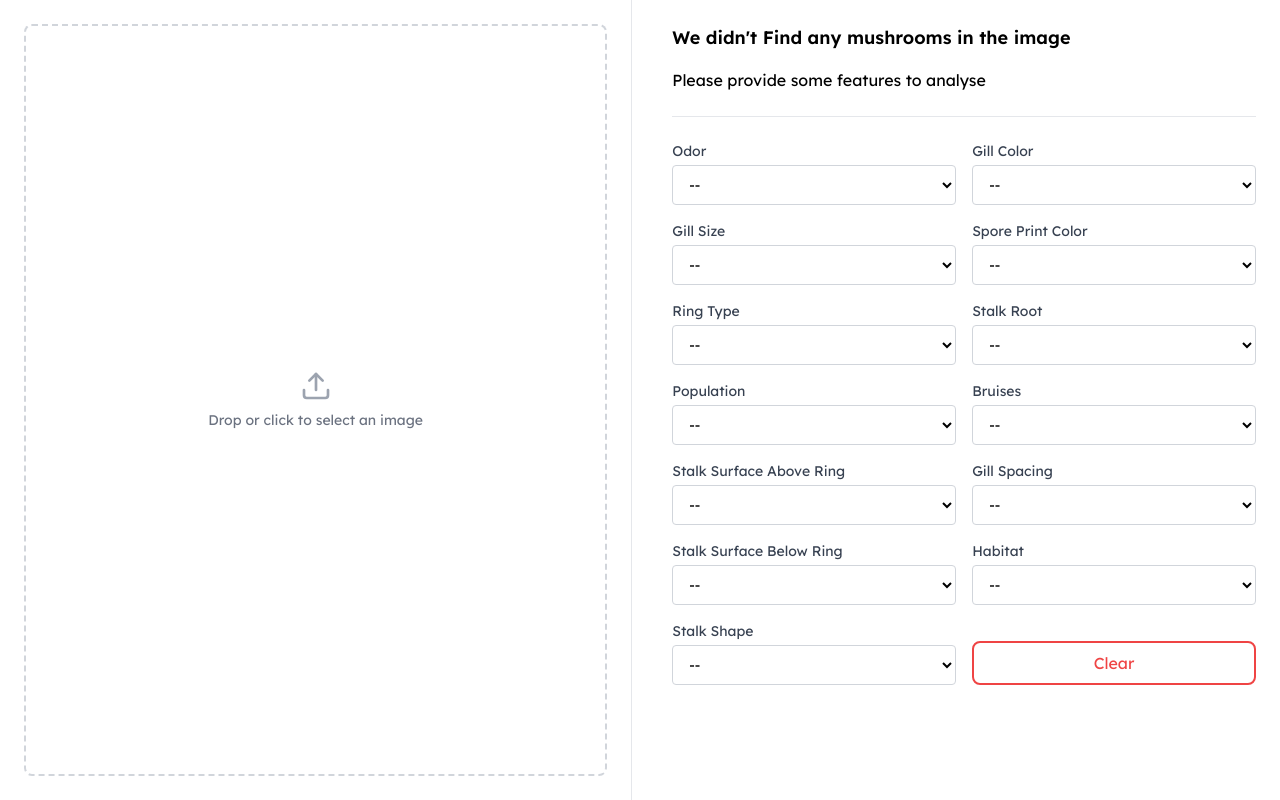
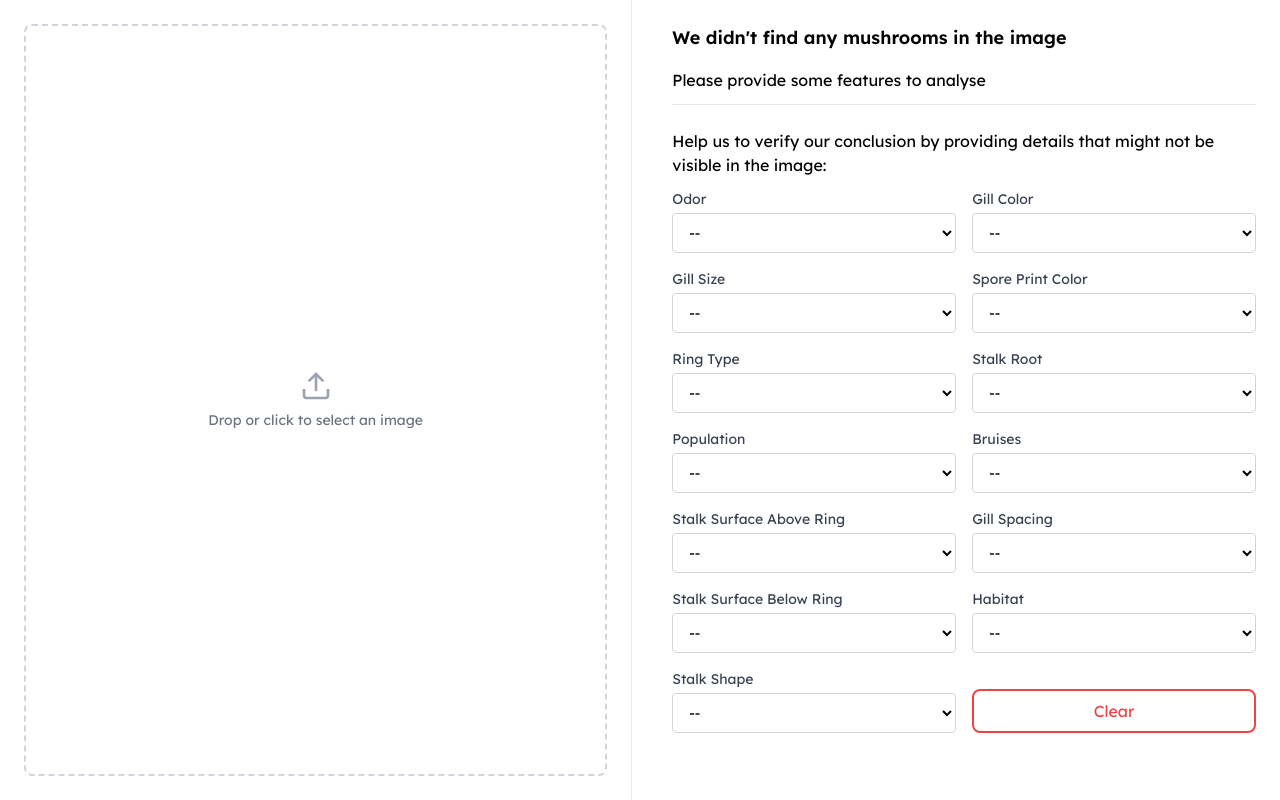
Before and after one commit to HenryShaoR/MushroomClassificationFullStack, a React (Vite) app: page / in a window 1280 px wide. Built offline with nearby package versions, Linux system fonts and the light colour scheme.

Commit message:
UI update

```diff
--- a/src/App.tsx
+++ b/src/App.tsx
@@ -184,7 +184,7 @@ function App() {
             </div>
 
             {/* Right: 13 dropdowns */}
-            <div className="w-full max-h-screen overflow-y-auto p-6 space-y-6">
+            <div className="w-full max-h-screen overflow-y-auto p-6">
                 <div className="w-full flex-col">
                     { yoloLoading ?
                         <div className="flex justify-center items-center space-x-2 mt-4">
@@ -193,7 +193,7 @@ function App() {
                         </div> :
                         <h2 className="text-lg font-semibold">
                             { mostProbable.length === 0 ?
-                                "We didn't Find any mushrooms in the image":
+                                "We didn't find any mushrooms in the image":
                                 <>
                                     The most probable mushroom in the image is&nbsp;
                                     {mostProbable[0]}
@@ -225,7 +225,7 @@ function App() {
                                 }
                             </h2>
                             {0 < validFeatureCount && validFeatureCount <= 3 &&
-                                <h2 className="whitespace-pre-wrap mt-6 text-orange-600">
+                                <h2 className="whitespace-pre-wrap mt-2 text-orange-600">
                                     {`You provided ${validFeatureCount} features, which might not provide an accurate result`}
                                 </h2>
                             }
@@ -234,14 +234,17 @@ function App() {
                 </div>
                 { mostProbable.length > 0 && lrResult !== null &&
                     <>
-                        <div className="border-t border-gray-200 pb-6"/>
-                        <span className={mostProbable[6] === lrResult >= 50 ? "text-green-500" : "text-red-500"}>
-                            {mostProbable[6] === lrResult >= 50 ? "Analysis from image and features agree using 50% threshold." : "WARNING: Analysis from image and features DISAGREE using 50% threshold. Please proceed with care."}
-                        </span>
+                        <div className="border-t border-gray-200 mt-3 pb-3"/>
+                        <div className="flex items-center justify-center items-center">
+                            <span className={mostProbable[6] === lrResult >= 50 ? "text-green-500" : "text-red-500"}>
+                                {mostProbable[6] === lrResult >= 50 ? "Analysis from image and features agree using 50% threshold." : "WARNING: Analysis from image and features DISAGREE using 50% threshold. Please proceed with care."}
+                            </span>
+                        </div>
                     </>
                 }
-                <div className="border-b border-gray-200"/>
-                <div className="grid grid-cols-2 gap-4">
+                <div className="border-t border-gray-200 mt-3 pb-6"/>
+                <span>Help us to verify our conclusion by providing details that might not be visible in the image:</span>
+                <div className="grid grid-cols-2 gap-4 mt-3">
                     {featureList.map((feature, idx) => (
                         <DropDownList
                             key={feature}
--- a/src/Component/DropDownList.tsx
+++ b/src/Component/DropDownList.tsx
@@ -12,7 +12,7 @@ interface DropDownListProps {
 const DropDownList: React.FC<DropDownListProps> = ({idx, label, options, onSelect, selected}) => {
     return (
         <div key={idx} className="flex flex-col">
-            <label htmlFor={`select-${idx}`} className="mb-1 text-sm text-gray-700">
+            <label htmlFor={`select-${idx}`} className="mb-1 text-sm text-gray-700 truncate">
                 {label}
             </label>
             <select
```
Also changed, not shown: 1 other file (tests, documents, lock files or other folders).
